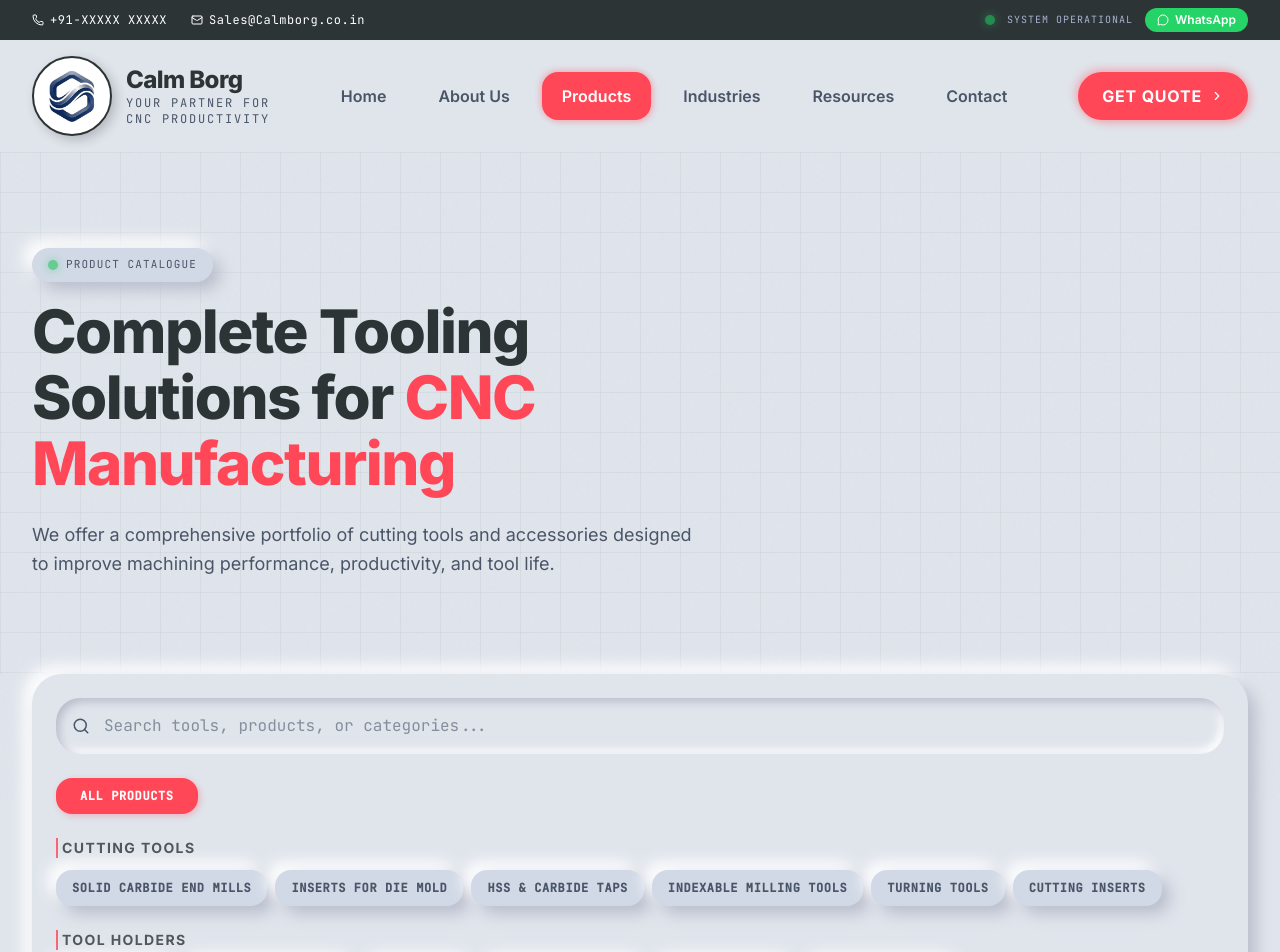
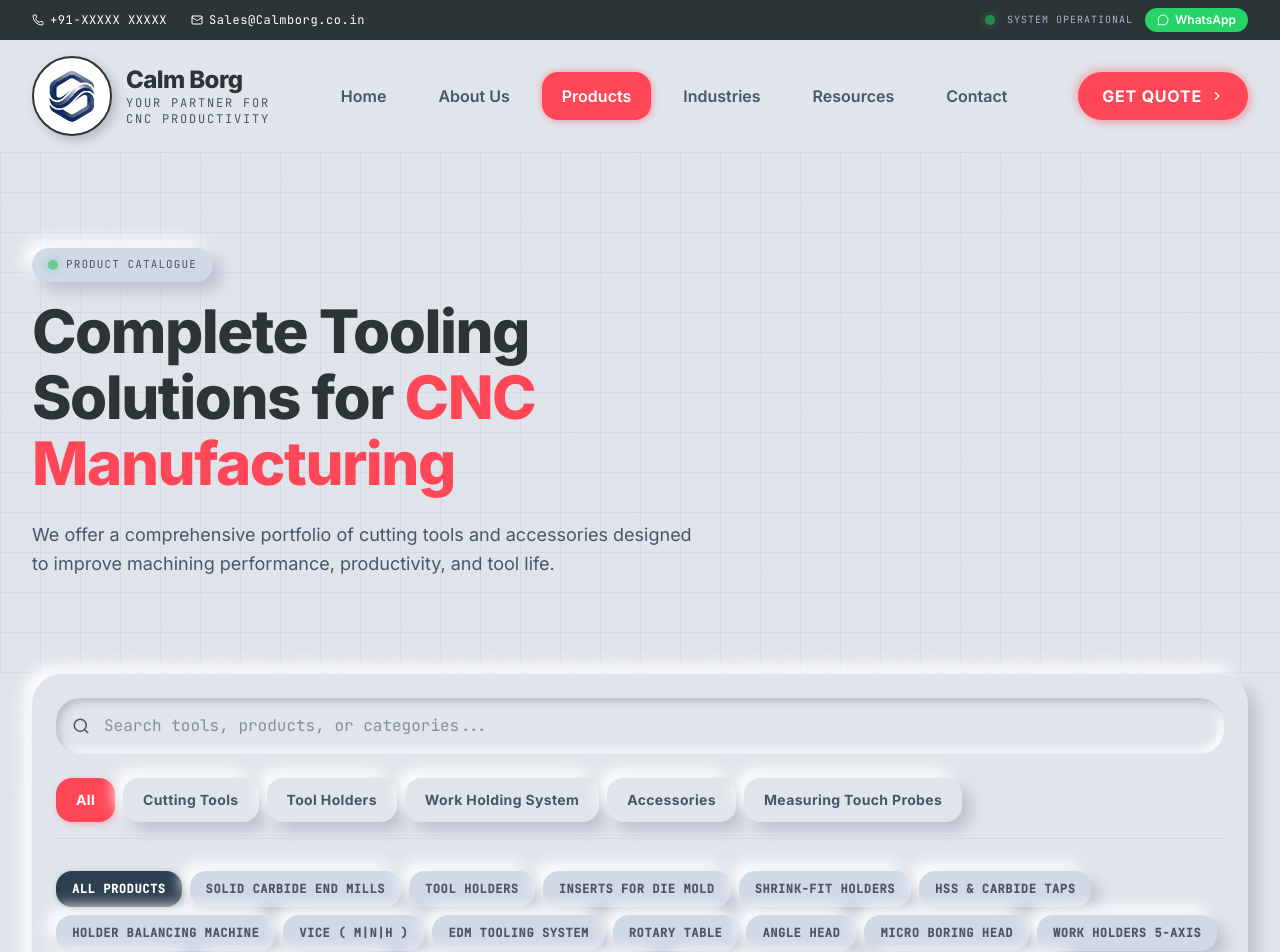
Before and after one commit to Kolavara/Calmborg, a Next.js app: page /products in a window 1280 px wide. Shown: the top 952 px of the page. Built offline with nearby package versions, Linux system fonts and the light colour scheme.

Commit message:
Change product categories to a 2-tier tabbed layout

```diff
--- a/src/app/products/page.tsx
+++ b/src/app/products/page.tsx
@@ -32,10 +32,17 @@ export default function ProductsPage() {
       cat.products.some((p) =>
         p.toLowerCase().includes(searchQuery.toLowerCase())
       );
+
+    // @ts-ignore
+    const matchesMainCategory = activeMainCategory === "All" || cat.mainCategory === activeMainCategory;
     const matchesCategory =
       activeCategory === null || cat.id === activeCategory;
-    return matchesSearch && matchesCategory;
+    return matchesSearch && matchesMainCategory && matchesCategory;
   });
+
+  // @ts-ignore
+  const visibleSubCategories = activeMainCategory === "All" ? productCategories : productCategories.filter(cat => cat.mainCategory === activeMainCategory);
+  const mainCategories = ["All", "Cutting Tools", "Tool Holders", "Work Holding System", "Accessories", "Measuring Touch Probes"];
 
   return (
     <div className="relative">
@@ -83,42 +90,54 @@ export default function ProductsPage() {
                 />
               </div>
 
-              {/* Category Filter Grouped */}
-              <div className="flex flex-col gap-6">
-                <div>
+              {/* Main Category Tabs */}
+              <div className="flex flex-wrap gap-2 pb-4 border-b border-[var(--border-shadow)]/30">
+                {mainCategories.map((mainCat) => (
+                  <button
+                    key={mainCat}
+                    onClick={() => {
+                      setActiveMainCategory(mainCat);
+                      setActiveCategory(null);
+                    }}
+                    className={`rounded-lg px-5 py-3 font-sans text-sm font-bold tracking-wide transition-all ${
+                      activeMainCategory === mainCat
+                        ? "bg-[var(--accent)] text-white shadow-[2px_2px_6px_rgba(255,71,87,0.3)]"
+                        : "bg-[var(--background)] text-[var(--text-muted)] shadow-[var(--shadow-card)] hover:shadow-[var(--shadow-pressed)]"
+                    }`}
+                  >
+                    {mainCat}
+                  </button>
+                ))}
+              </div>
+
+              {/* Sub Category Filter */}
+              <div className="flex flex-wrap gap-2 pt-2">
                 <button
                   onClick={() => setActiveCategory(null)}
-                    className={`rounded-lg px-6 py-2.5 font-mono text-xs font-bold uppercase tracking-wider transition-all ${
+                  className={`rounded-lg px-4 py-2.5 font-mono text-xs font-bold uppercase tracking-wider transition-all ${
                     activeCategory === null
-                        ? "bg-accent text-white shadow-[2px_2px_6px_rgba(255,71,87,0.3)]"
-                        : "bg-muted text-[var(--text-muted)] shadow-[var(--shadow-card)] hover:shadow-[var(--shadow-pressed)]"
+                      ? "bg-[var(--dark-surface)] text-white shadow-[2px_2px_6px_rgba(0,0,0,0.3)]"
+                      : "bg-[var(--muted)] text-[var(--text-muted)] shadow-[var(--shadow-card)] hover:shadow-[var(--shadow-pressed)]"
                   }`}
                 >
-                    All Products
+                  All {activeMainCategory !== "All" ? activeMainCategory : "Products"}
                 </button>
-                </div>
-
-                {["Cutting Tools", "Tool Holders", "Work Holding System", "Accessories", "Measuring Touch Probes"].map(mainCat => (
-                  <div key={mainCat} className="flex flex-col gap-3">
-                    <h3 className="font-sans text-sm font-bold uppercase tracking-widest text-[var(--foreground)] opacity-80 pl-1 border-l-2 border-accent">
-                      {mainCat}
-                    </h3>
-                    <div className="flex flex-wrap gap-2">
-                      {productCategories.filter(c => c.mainCategory === mainCat).map((cat) => (
+                {visibleSubCategories.map((cat) => (
                   <button
                     key={cat.id}
-                          onClick={() => setActiveCategory(activeCategory === cat.id ? null : cat.id)}
+                    onClick={() =>
+                      setActiveCategory(
+                        activeCategory === cat.id ? null : cat.id
+                      )
+                    }
                     className={`rounded-lg px-4 py-2.5 font-mono text-xs font-bold uppercase tracking-wider transition-all ${
                       activeCategory === cat.id
-                              ? "bg-[var(--accent)] text-white shadow-[2px_2px_6px_rgba(255,71,87,0.3)]"
+                        ? "bg-[var(--dark-surface)] text-white shadow-[2px_2px_6px_rgba(0,0,0,0.3)]"
                         : "bg-[var(--muted)] text-[var(--text-muted)] shadow-[var(--shadow-card)] hover:shadow-[var(--shadow-pressed)]"
                     }`}
                   >
                     {cat.title}
                   </button>
-                      ))}
-                    </div>
-                  </div>
                 ))}
               </div>
             </div>
```
Lines whose indentation alone changed are shown as unchanged.
